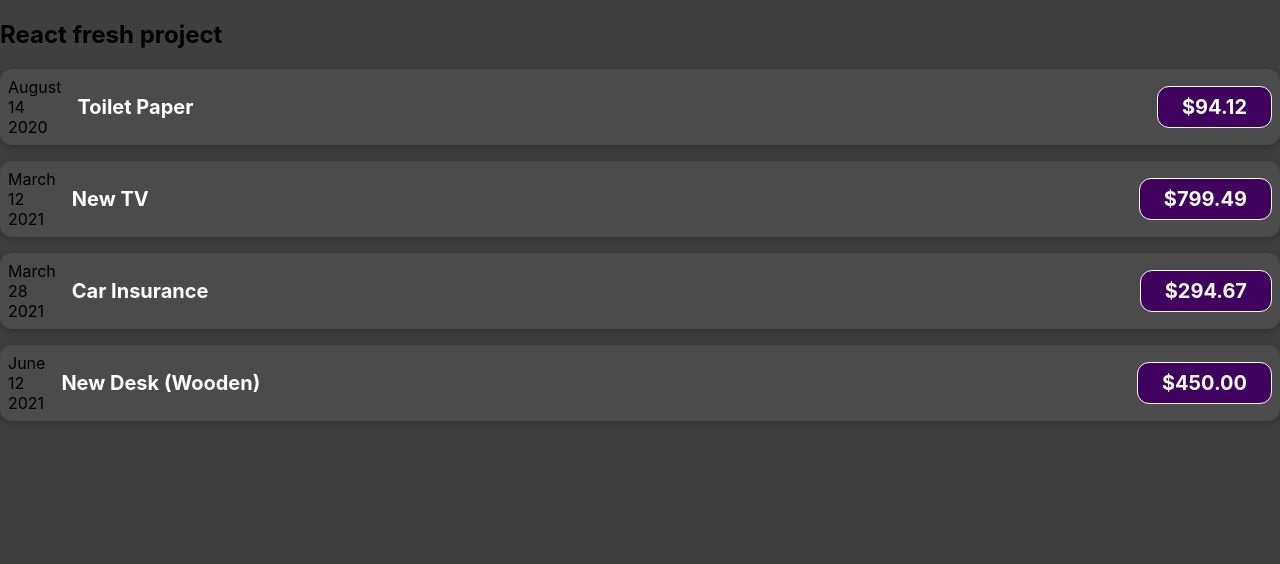
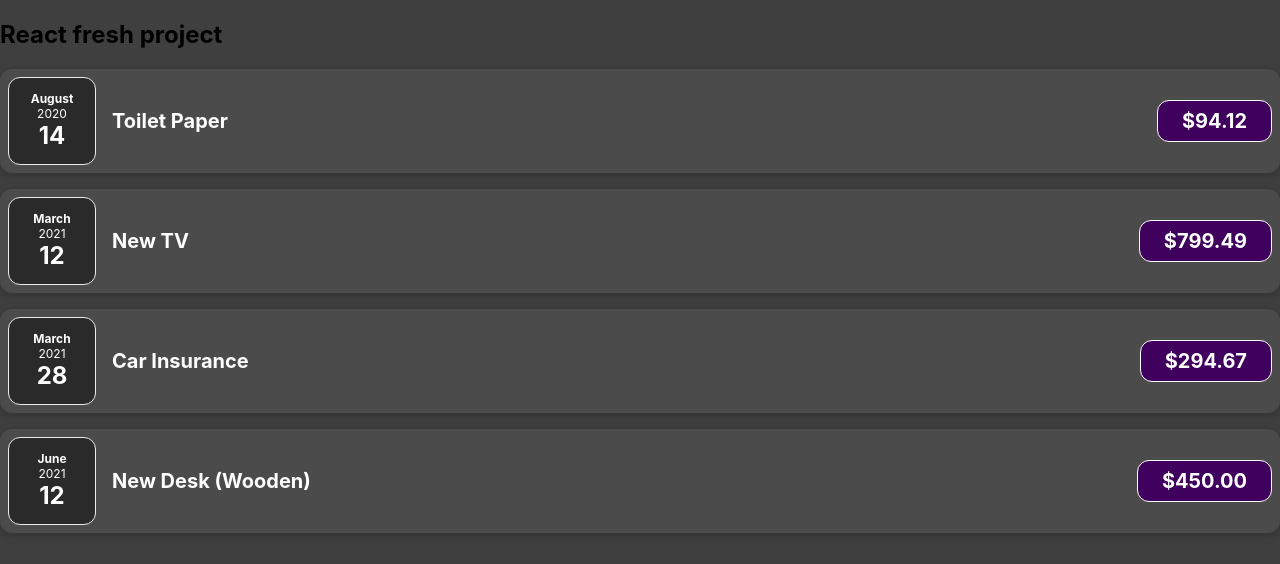
Before and after one commit to SteveLabrinos/react-playground, a JavaScript app: page / in a window 1280 px wide. Shown: the top 564 px of the page. Built offline with nearby package versions, Linux system fonts and the light colour scheme.

Commit message:
split date of expense item to its own component

```diff
--- /dev/null
+++ b/src/components/ExpenseDate.css
@@ -0,0 +1,26 @@
+.expense-date {
+  display: flex;
+  flex-direction: column;
+  width: 5.5rem;
+  height: 5.5rem;
+  border: 1px solid #ececec;
+  background-color: #2a2a2a;
+  color: white;
+  border-radius: 12px;
+  align-items: center;
+  justify-content: center;
+}
+
+.expense-date__month {
+  font-size: 0.75rem;
+  font-weight: bold;
+}
+
+.expense-date__year {
+  font-size: 0.75rem;
+}
+
+.expense-date__day {
+  font-size: 1.5rem;
+  font-weight: bold;
+}
--- /dev/null
+++ b/src/components/ExpenseDate.js
@@ -0,0 +1,17 @@
+import './ExpenseDate.css';
+
+function ExpenseDate({ date }) {
+  const month = date.toLocaleDateString('en-US', { month: 'long' });
+  const day = date.toLocaleDateString('en-US', { day: '2-digit' });
+  const year = date.toLocaleDateString('en-US', { year: 'numeric' });
+
+  return (
+    <div className="expense-date">
+      <div className="expense-date__month">{month}</div>
+      <div className="expense-date__year">{year}</div>
+      <div className="expense-date__day">{day}</div>
+    </div>
+  );
+}
+
+export default ExpenseDate;
--- a/src/components/ExpenseItem.js
+++ b/src/components/ExpenseItem.js
@@ -1,17 +1,10 @@
 import './ExpenseItem.css';
+import ExpenseDate from './ExpenseDate';
 
 function ExpenseItem({ date, title, amount }) {
-  const month = date.toLocaleDateString('en-US', { month: 'long' });
-  const day = date.toLocaleDateString('en-US', { day: '2-digit' });
-  const year = date.toLocaleDateString('en-US', { year: 'numeric' });
-
   return (
     <div className="expense-item">
-      <div>
-        <div>{month}</div>
-        <div> {day}</div>
-        <div> {year}</div>
-      </div>
+      <ExpenseDate date={date} />
       <div className="expense-item__description">
         <h2>{title}</h2>
         <div className="expense-item__price">${amount.toFixed(2)}</div>
```
